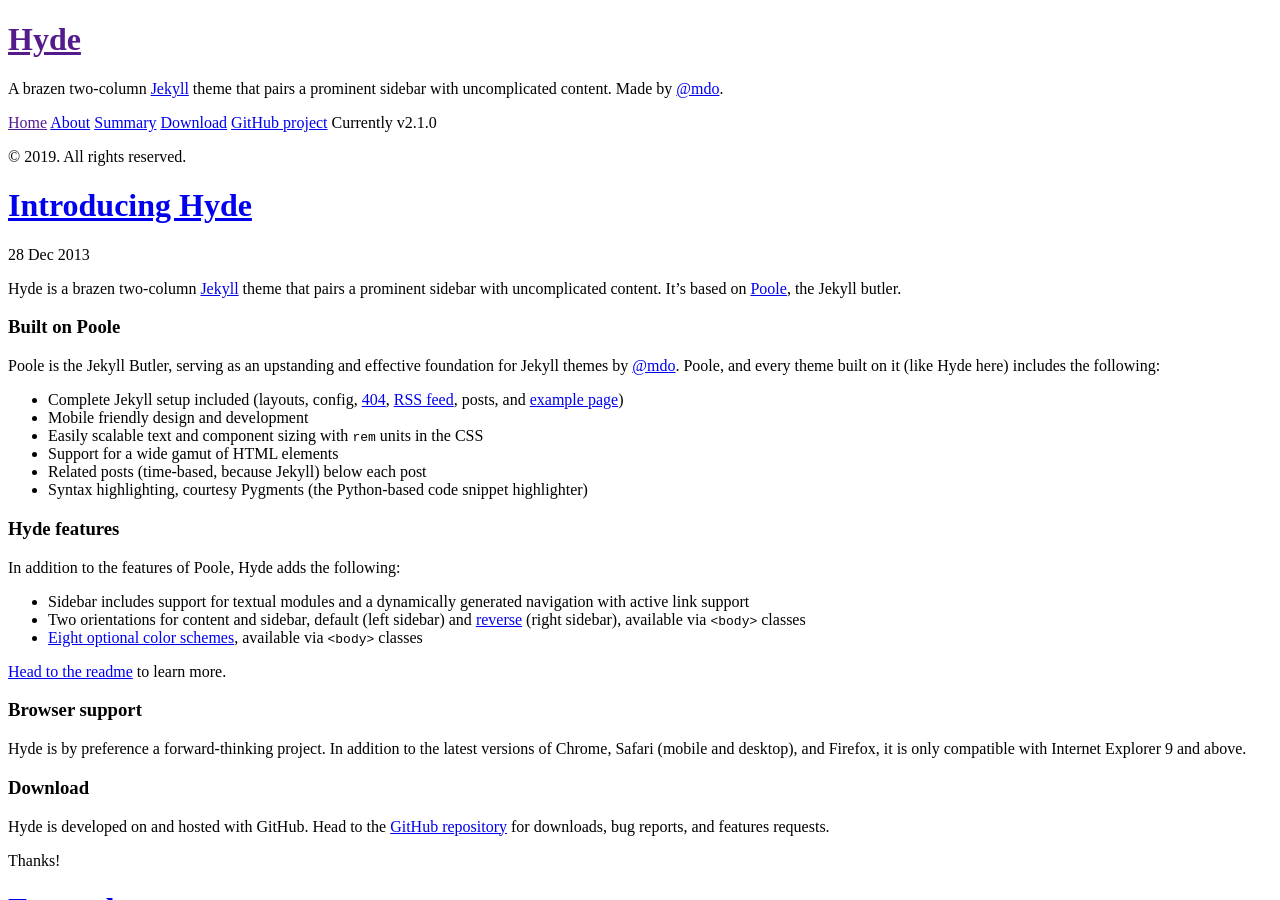
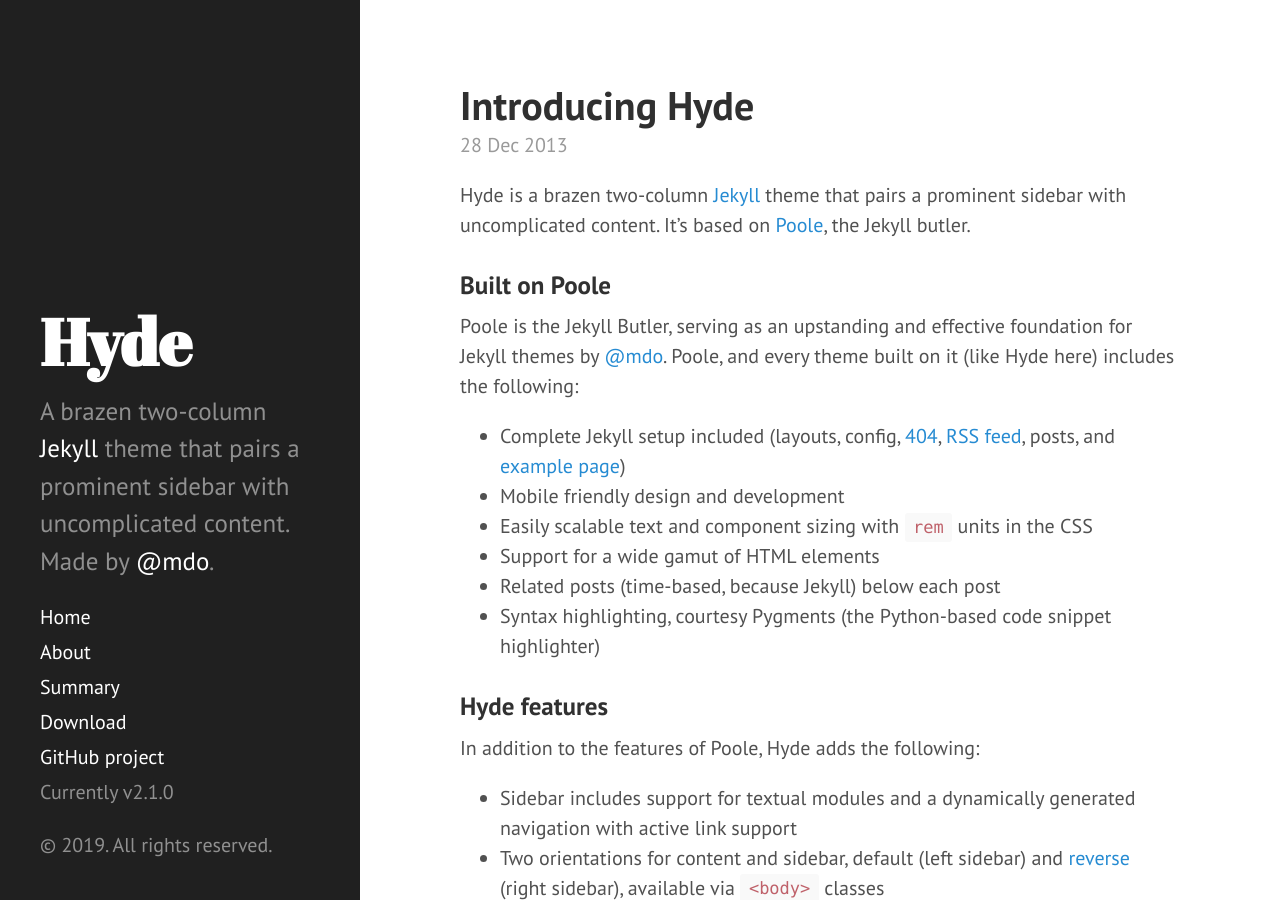
Before and after one commit to COScholl/COScholl.github.io, a Jekyll site: the page built from index.html, in a window 1280 px wide and 900 px high. Built offline with Jekyll 4.4.1, drawn with Linux system fonts in a browser that asks for light colours; Markdown is read by kramdown in place of the engine named in the settings; the list of posts is cut into pages by our own code.

Commit message:
changed links from head.html ti new dir name

```diff
--- a/_includes/head.html
+++ b/_includes/head.html
@@ -15,9 +15,9 @@
   </title>
 
   <!-- CSS -->
-  <link rel="stylesheet" href="{{ site.baseurl }}public/css/poole.css">
-  <link rel="stylesheet" href="{{ site.baseurl }}public/css/syntax.css">
-  <link rel="stylesheet" href="{{ site.baseurl }}public/css/hyde.css">
+  <link rel="stylesheet" href="{{ site.baseurl }}assets/css/poole.css">
+  <link rel="stylesheet" href="{{ site.baseurl }}assets/css/syntax.css">
+  <link rel="stylesheet" href="{{ site.baseurl }}assets/css/hyde.css">
   <link rel="stylesheet" href="http://fonts.googleapis.com/css?family=PT+Sans:400,400italic,700|Abril+Fatface">
 
   <!-- Icons -->
```
